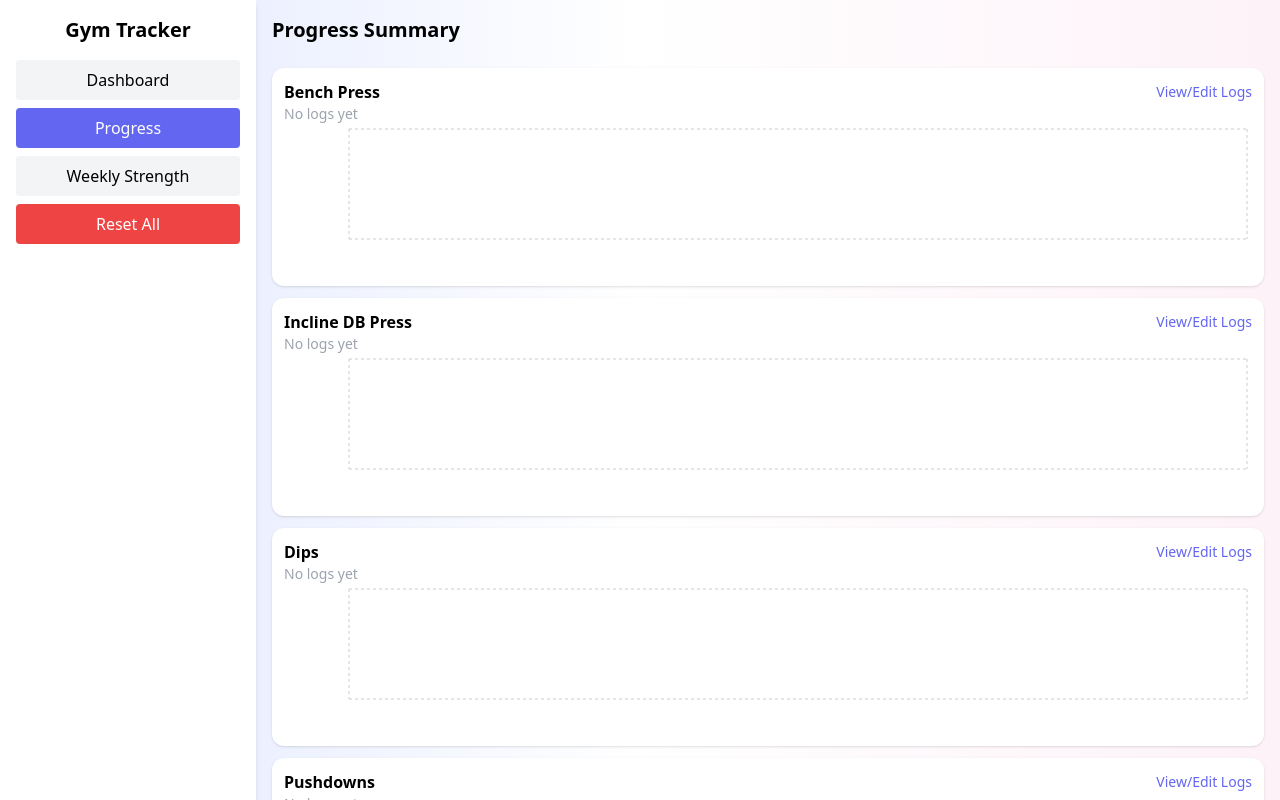
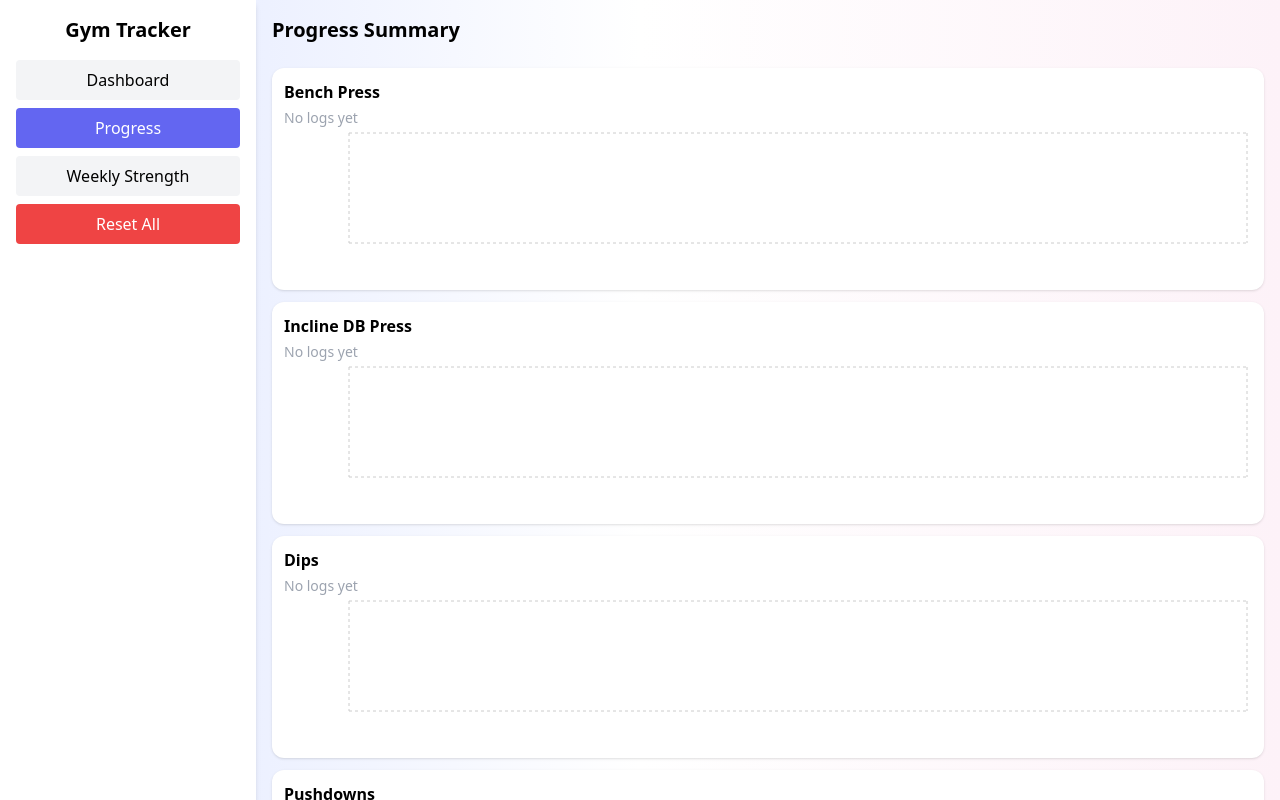
Before and after one commit to Ammar-Hus/gym-tracker1, a React (Create React App) app: page / in a window 1280 px wide. Both pictures are taken after a click on the button "Progress". Shown: the top 800 px of the page. Built offline with nearby package versions, Linux system fonts and the light colour scheme; the HTML template or start-up script is replaced by a standard one.

Commit message:
Update App.jsx

```diff
--- a/src/App.jsx
+++ b/src/App.jsx
@@ -14,7 +14,6 @@ const SPLIT = [
 
 const STORAGE_KEY = 'gympro_logs_v2';
 const CUSTOM_ABS_KEY = 'gympro_custom_abs';
-
 function uid(){ return Math.random().toString(36).slice(2,9); }
 
 function groupByExercise(logs){
@@ -28,8 +27,12 @@ function groupByExercise(logs){
 }
 
 export default function App(){
-  const [logs, setLogs] = useState(()=>{ try{ const raw = localStorage.getItem(STORAGE_KEY); return raw? JSON.parse(raw): []; }catch(e){return []} });
-  const [customAbs, setCustomAbs] = useState(()=>{ try{ const raw = localStorage.getItem(CUSTOM_ABS_KEY); return raw? JSON.parse(raw): []; }catch(e){return []} });
+  const [logs, setLogs] = useState(()=>{
+    try{ const raw = localStorage.getItem(STORAGE_KEY); return raw? JSON.parse(raw): []; }catch(e){return []}
+  });
+  const [customAbs, setCustomAbs] = useState(()=>{
+    try{ const raw = localStorage.getItem(CUSTOM_ABS_KEY); return raw? JSON.parse(raw): []; }catch(e){return []}
+  });
 
   const [selectedDay, setSelectedDay] = useState(null);
   const [selectedExercise, setSelectedExercise] = useState(null);
@@ -39,7 +42,7 @@ export default function App(){
   const [tab, setTab] = useState('dashboard');
   const [addingAbs, setAddingAbs] = useState(false);
   const [newAbsName, setNewAbsName] = useState("");
-  const [expandedLogs, setExpandedLogs] = useState({}); // for collapsible log panels
+  const [editingLogId, setEditingLogId] = useState(null);
 
   useEffect(()=>{ localStorage.setItem(STORAGE_KEY, JSON.stringify(logs)); },[logs]);
   useEffect(()=>{ localStorage.setItem(CUSTOM_ABS_KEY, JSON.stringify(customAbs)); },[customAbs]);
@@ -80,28 +83,37 @@ export default function App(){
     setCustomAbs(prev=> prev.filter(x=>x!==name));
   }
 
+  function deleteLog(id){
+    setLogs(prev=> prev.filter(l=>l.id!==id));
+  }
+
+  function startEditLog(log){
+    setEditingLogId(log.id);
+    setSetsInput([{...log}]);
+  }
+
+  function saveEditLog(){
+    setLogs(prev=> prev.map(l=> l.id===editingLogId ? {...l, reps: Number(setsInput[0].reps), weight: Number(setsInput[0].weight)} : l));
+    setEditingLogId(null);
+    setSetsInput([{set:1,reps:8,weight:0}]);
+  }
+
   const exerciseMap = useMemo(()=> groupByExercise(logs), [logs]);
 
-  function toggleExpand(ex){ setExpandedLogs(prev=>({...prev,[ex]:!prev[ex]})); }
-
-  function updateLog(exId, field, value){
-    setLogs(prev=> prev.map(l=> l.id===exId ? {...l, [field]: Number(value)} : l));
-  }
-
   const progressSummary = useMemo(()=>{
-    const exs = Object.keys(exerciseMap).length ? Object.keys(exerciseMap) : SPLIT.flatMap(s=>s.exercises);
+    const exs = Array.from(new Set([...Object.keys(exerciseMap), ...SPLIT.flatMap(s=>s.exercises), ...customAbs]));
     return exs.map(ex=>{
       const arr = exerciseMap[ex]||[];
-      if(!arr.length) return {exercise:ex, first:null, latest:null, weightDiff:null, repsDiff:null, pctWeight:null, pctReps:null};
+      if(!arr.length) return {exercise:ex, first:null, latest:null, weightDiff:null, repsDiff:null, logs:[]};
       const first = arr[0];
       const latest = arr[arr.length-1];
       const weightDiff = latest.weight - first.weight;
       const repsDiff = latest.reps - first.reps;
       const pctWeight = first.weight? Math.round((weightDiff/first.weight)*100*100)/100 : null;
       const pctReps = first.reps? Math.round((repsDiff/first.reps)*100*100)/100 : null;
-      return {exercise:ex, first, latest, weightDiff, repsDiff, pctWeight, pctReps, logs: arr};
+      return {exercise:ex, first, latest, weightDiff, repsDiff, pctWeight, pctReps, logs:arr};
     });
-  }, [exerciseMap]);
+  }, [exerciseMap, customAbs]);
 
   function chartDataForExercise(ex){
     const arr = (exerciseMap[ex]||[]).map(r=>({ date: r.date, weight: r.weight, reps: r.reps }));
@@ -205,11 +217,8 @@ export default function App(){
             <div className="text-xl font-bold">Progress Summary</div>
             <div className="grid gap-3">
               {progressSummary.map(item=>(
-                <div key={item.exercise} className="p-3 rounded-xl bg-white shadow">
-                  <div className="flex justify-between items-center">
-                    <div className="font-semibold">{item.exercise}</div>
-                    <button onClick={()=>toggleExpand(item.exercise)} className="text-sm text-indigo-500">{expandedLogs[item.exercise] ? 'Hide Logs' : 'View/Edit Logs'}</button>
-                  </div>
+                <div key={item.exercise} className="p-3 rounded-xl bg-white shadow overflow-x-auto">
+                  <div className="font-semibold mb-1">{item.exercise}</div>
                   {item.first && item.latest ? (
                     <>
                       <div className="text-sm text-gray-500">First: {item.first.weight}kg × {item.first.reps} reps</div>
@@ -221,15 +230,25 @@ export default function App(){
                     <div className="text-sm text-gray-400">No logs yet</div>
                   )}
 
-                  {expandedLogs[item.exercise] && item.logs.length>0 && (
-                    <div className="mt-2 max-h-64 overflow-y-auto border-t pt-2">
-                      {item.logs.map(l=>(
-                        <div key={l.id} className="flex items-center gap-2 mb-1">
-                          <div className="text-xs w-20">{l.date}</div>
-                          <input type="number" value={l.reps} onChange={e=>updateLog(l.id,'reps',e.target.value)} className="border p-1 w-12 text-xs" />
-                          <input type="number" value={l.weight} onChange={e=>updateLog(l.id,'weight',e.target.value)} className="border p-1 w-16 text-xs" />
+                  {/* Edit & Delete Logs */}
+                  {item.logs.length > 0 && (
+                    <div className="mt-2 border-t pt-2">
+                      {item.logs.map(log=>(
+                        <div key={log.id} className="flex items-center gap-2 mb-1">
+                          <span className="text-sm">{log.date}: {log.weight}kg × {log.reps} reps</span>
+                          <button onClick={()=>startEditLog(log)} className="text-blue-500 text-xs">Edit</button>
+                          <button onClick={()=>deleteLog(log.id)} className="text-red-500 text-xs">Delete</button>
                         </div>
                       ))}
+                    </div>
+                  )}
+
+                  {editingLogId && item.logs.find(l=>l.id===editingLogId) && (
+                    <div className="mt-2 flex gap-2">
+                      <input type="number" value={setsInput[0].reps} onChange={e=>updateSet(0,'reps',e.target.value)} className="border p-1 w-16" />
+                      <input type="number" value={setsInput[0].weight} onChange={e=>updateSet(0,'weight',e.target.value)} className="border p-1 w-20" />
+                      <button onClick={saveEditLog} className="px-2 bg-green-500 text-white rounded text-sm">Save</button>
+                      <button onClick={()=>setEditingLogId(null)} className="px-2 bg-gray-300 rounded text-sm">Cancel</button>
                     </div>
                   )}
 
@@ -253,11 +272,18 @@ export default function App(){
         {tab==='weekly' && (
           <div>
             <div className="text-xl font-bold mb-3">Weekly Strength Overview</div>
-            {SPLIT.map(day=>(
+            {SPLIT.map(day=>{
+              // get all exercises for this day that have logs
+              const allExercises = Array.from(new Set([
+                ...(day.exercises||[]),
+                ...logs.filter(l=>l.day===day.day).map(l=>l.exercise)
+              ]));
+
+              return (
                 <div key={day.day} className="mb-4 p-3 rounded-xl bg-white shadow">
                   <div className="font-semibold">{day.day} ({day.muscle})</div>
-                {(day.exercises||[]).map(ex=>{
-                  const arr = exerciseMap[ex]||[];
+                  {allExercises.map(ex=>{
+                    const arr = exerciseMap[ex]?.filter(l=>l.day===day.day) || [];
                     if(!arr.length) return null;
                     const last = arr[arr.length-1];
                     const first = arr[0];
@@ -269,7 +295,8 @@ export default function App(){
                     );
                   })}
                 </div>
-            ))}
+              )
+            })}
           </div>
         )}
       </div>
```
Lines whose indentation alone changed are shown as unchanged.
